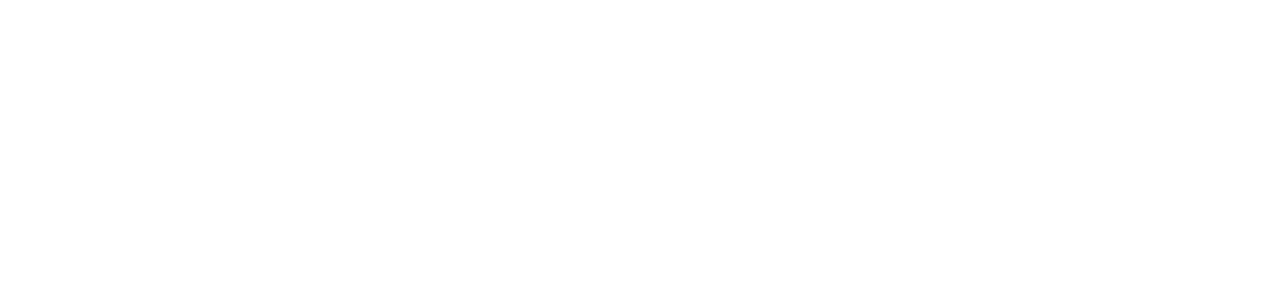
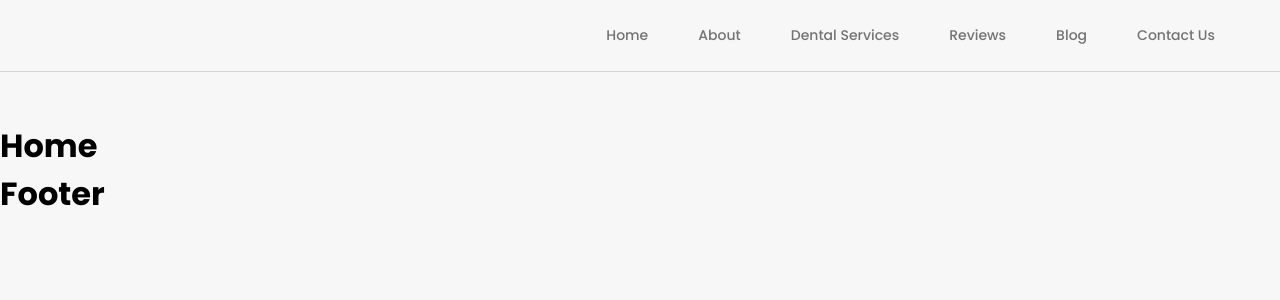
Before and after one commit to azizulwd/doctors-portal-clientside, a React (Create React App) app: page / in a window 1280 px wide. Shown: the top 300 px of the page. Built offline with nearby package versions, Linux system fonts and the light colour scheme.

Commit message:
header added

```diff
--- a/src/App.css
+++ b/src/App.css
@@ -6,8 +6,9 @@
   padding: 0;
   box-sizing: border-box;
 }
-body{
+body {
   font-family: 'Poppins', sans-serif;
+  background: #f7f7f7;
 }
 a{
   text-decoration: none;
--- a/src/App.js
+++ b/src/App.js
@@ -1,9 +1,28 @@
+import { BrowserRouter, Switch, Route } from 'react-router-dom';
 import './App.css';
+import Home from './components/Home/Home/Home';
+import NotFound from './components/NotFound/NotFound';
+import Footer from './components/Shared/Footer/Footer';
+import Header from './components/Shared/Header/Header';
 
 function App() {
   return (
     <div>
-
+      <BrowserRouter>
+        <Header></Header>
+        <Switch>
+          <Route exact path="/">
+            <Home></Home>
+          </Route>
+          <Route path="/home">
+            <Home></Home>
+          </Route>
+          <Route path="*">
+            <NotFound></NotFound>
+          </Route>
+        </Switch>
+        <Footer></Footer>
+      </BrowserRouter>
     </div>
   );
 }
--- /dev/null
+++ b/src/components/Home/Home/Home.js
@@ -0,0 +1,11 @@
+import React from 'react';
+
+const Home = () => {
+    return (
+        <div>
+            <h1>Home</h1>
+        </div>
+    );
+};
+
+export default Home;
--- /dev/null
+++ b/src/components/NotFound/NotFound.js
@@ -0,0 +1,11 @@
+import React from 'react';
+
+const NotFound = () => {
+    return (
+        <div>
+            <h1>Not Found</h1>
+        </div>
+    );
+};
+
+export default NotFound;
--- /dev/null
+++ b/src/components/Shared/Footer/Footer.js
@@ -0,0 +1,11 @@
+import React from 'react';
+
+const Footer = () => {
+    return (
+        <div>
+            <h1>Footer</h1>
+        </div>
+    );
+};
+
+export default Footer;
--- /dev/null
+++ b/src/components/Shared/Header/Header.css
@@ -0,0 +1,16 @@
+.header {
+    padding: 25px 0;
+    border-bottom: 1px solid lightgray;
+    margin-bottom: 50px;
+}
+.header_inner {
+    display: flex;
+    justify-content: end;
+    align-items: center;
+    gap: 50px;
+}
+.header_inner a{
+    color: #737373;
+    font-size: 14px;
+    font-weight: 500;
+}
--- /dev/null
+++ b/src/components/Shared/Header/Header.js
@@ -0,0 +1,20 @@
+import React from 'react';
+import { Link } from 'react-router-dom';
+import './Header.css';
+
+const Header = () => {
+    return (
+        <div className="header">
+            <div className="container header_inner">
+                <Link to="/home">Home</Link>
+                <Link to="/home">About</Link>
+                <Link to="/home">Dental Services</Link>
+                <Link to="/home">Reviews</Link>
+                <Link to="/home">Blog</Link>
+                <Link to="/home">Contact Us</Link>
+            </div>
+        </div>
+    );
+};
+
+export default Header;
```
